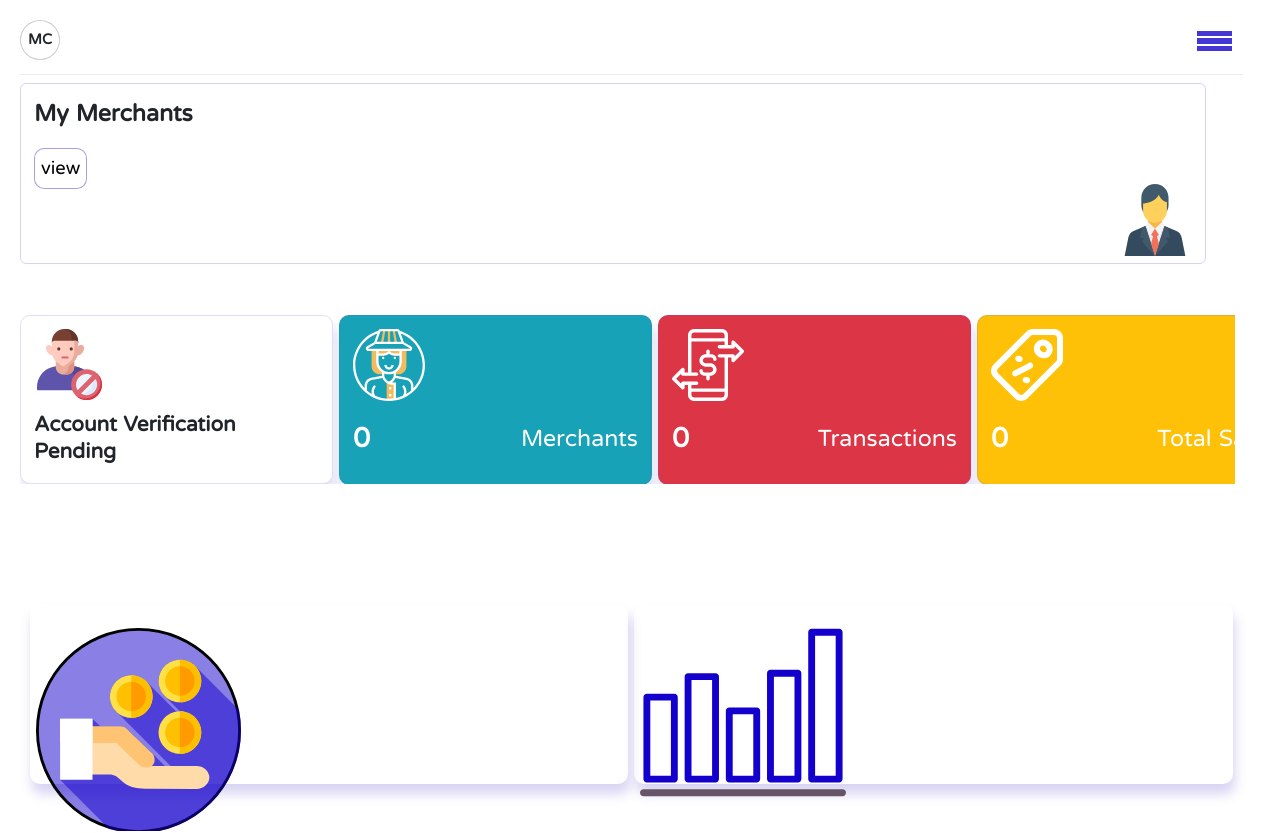
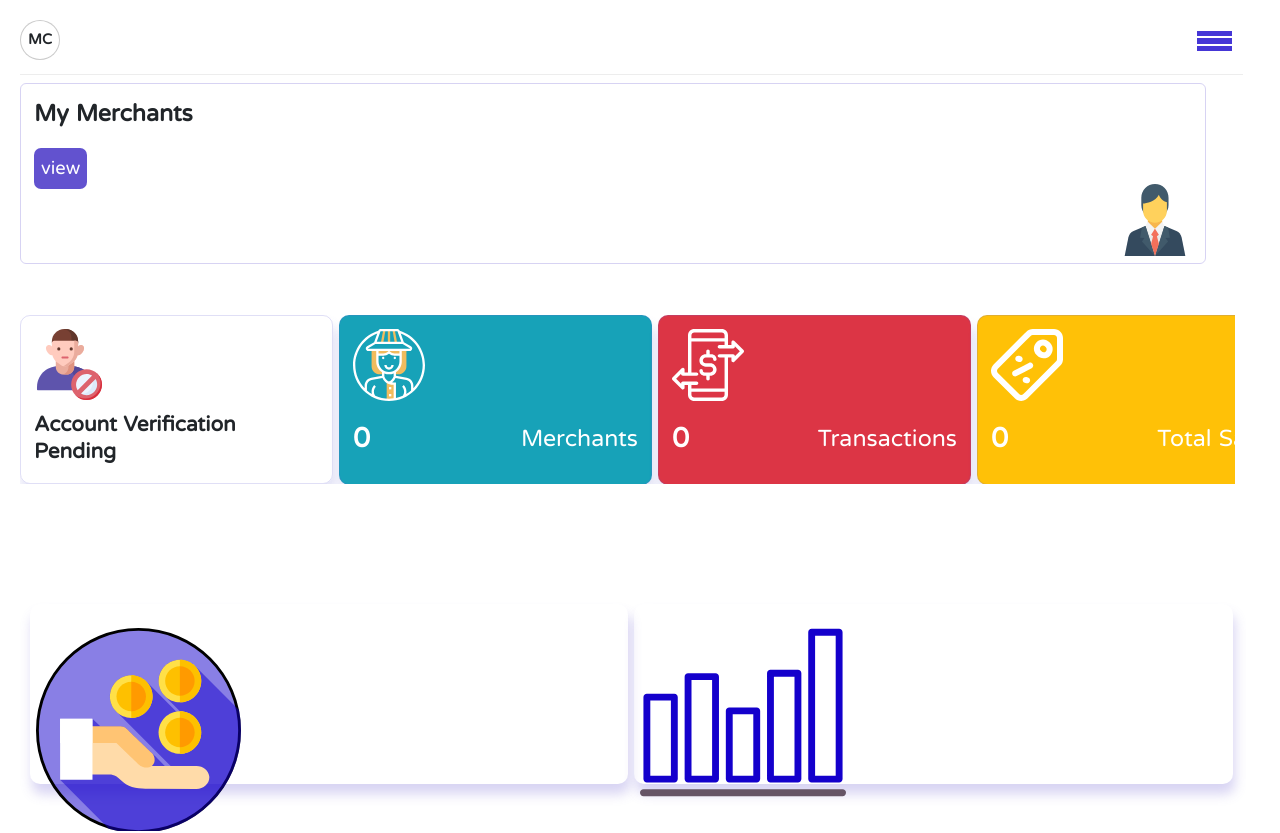
Before and after one commit to ondfavourmachine/AgentOfMerchantClan, a Nuxt app: page /dashboard in a window 1280 px wide. Shown: the top 833 px of the page. Built offline with nearby package versions, Linux system fonts and the light colour scheme; what vue-carousel-3d would draw is missing.

Commit message:
changes some styles

```diff
--- a/assets/css/global.css
+++ b/assets/css/global.css
@@ -427,17 +427,19 @@ div.other-stuff {
 .other-stuff p button {
   outline: none;
   border: none;
-  background: #fff;
+  background: rgba(98, 82, 207);
   font-size: 1.15rem;
+  color: white;
   padding: 6px;
   border: 1px solid rgba(98, 82, 207, 0.55);
-  border-radius: 10px;
+  border-radius: 7px;
   text-transform: lowercase;
   transition: all 0.3s ease-in-out;
 }
 
 .other-stuff p button:hover {
   color: #6562cf;
+  background: white;
   border: 1px solid #6562cf;
 }
 
```
